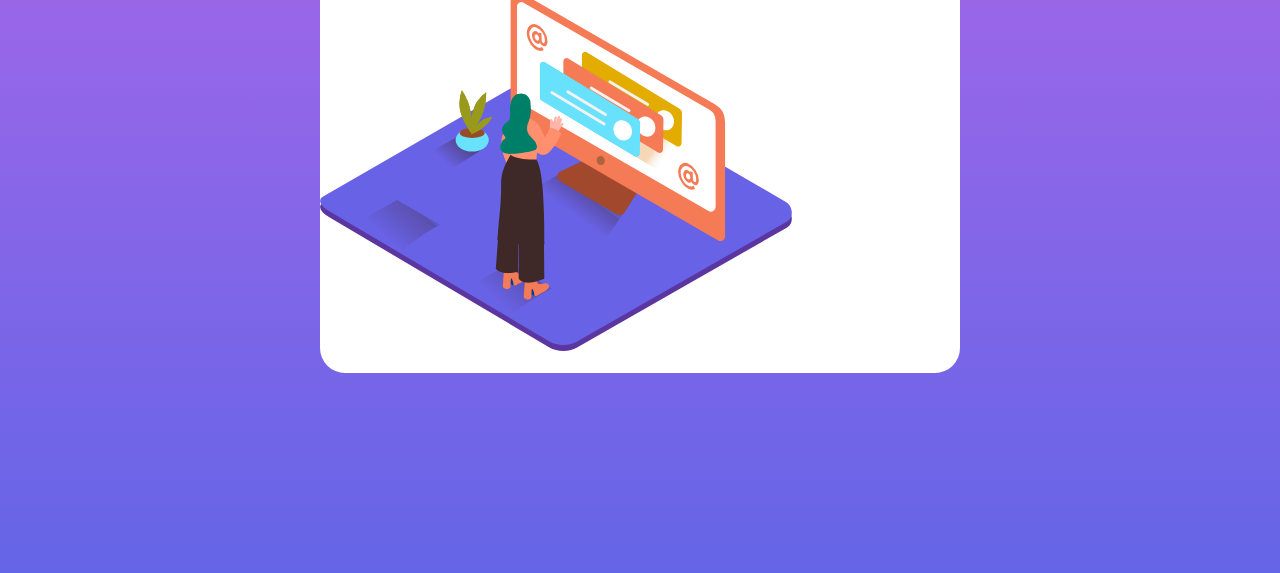
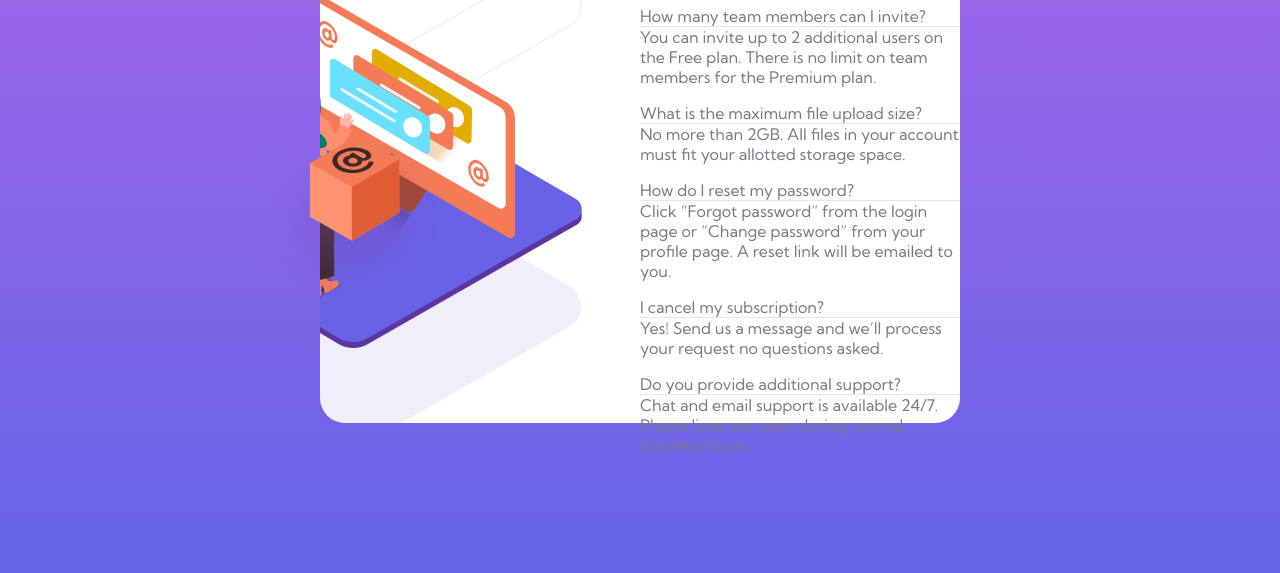
Before and after one commit to Ranffi/FAQ-Accordion-Card, a plain HTML site: page index.html in a window 1280 px wide. Shown: the part 227-800 px from the top of the page. Drawn offline with Linux system fonts and the light colour scheme.

Commit message:
styled images (correct position), added FAQ section (needs to be styled

```diff
--- a/index.html
+++ b/index.html
@@ -7,7 +7,8 @@
   <!-- displays site properly based on user's device -->
 
   <link rel="icon" type="image/png" sizes="32x32" href="./images/favicon-32x32.png">
-
+  <link rel="preconnect" href="https://fonts.gstatic.com">
+  <link href="https://fonts.googleapis.com/css2?family=Kumbh+Sans:wght@400;700&display=swap" rel="stylesheet">
   <title>Frontend Mentor | FAQ Accordion Card</title>
 
   <!-- Feel free to remove these styles or customise in your own stylesheet 👍 -->
@@ -26,31 +27,36 @@
 
 <body>
   <main>
-    <div>
-      <img src="images/illustration-woman-online-desktop.svg" alt="">
+    <div class="pics">
+      <img id='bg' src="images/bg-pattern-desktop.svg" alt="">
+      <img id='lady' src="images/illustration-woman-online-desktop.svg" alt="">
+    </div>
+    <img id='box' src="images/illustration-box-desktop.svg" alt="">
+    <div class="faq">
+      <h1>FAQ</h1>
+      <p><span>How many team members can I invite?</span>
+        You can invite up to 2 additional users on the Free plan. There is no limit on
+        team members for the Premium plan.</p>
+
+      <p> <span>What is the maximum file upload size?</span>
+        No more than 2GB. All files in your account must fit your allotted storage space.</p>
+
+      <p> <span>How do I reset my password?</span>
+        Click “Forgot password” from the login page or “Change password” from your profile page.
+        A reset link will be emailed to you.</p>
+
+      <p> <span>I cancel my subscription?</span>
+        Yes! Send us a message and we’ll process your request no questions asked.
+      </p>
+      <p><span>Do you provide additional support?</span>
+        Chat and email support is available 24/7. Phone lines are open during normal business hours.</p>
     </div>
   </main>
-  <!-- How many team members can I invite?
-  You can invite up to 2 additional users on the Free plan. There is no limit on
-  team members for the Premium plan.
 
-  What is the maximum file upload size?
-  No more than 2GB. All files in your account must fit your allotted storage space.
-
-  How do I reset my password?
-  Click “Forgot password” from the login page or “Change password” from your profile page.
-  A reset link will be emailed to you.
-
-  Can I cancel my subscription?
-  Yes! Send us a message and we’ll process your request no questions asked.
-
-  Do you provide additional support?
-  Chat and email support is available 24/7. Phone lines are open during normal business hours.
-
-  <div class="attribution">
+  <!-- <div class="attribution">
     Challenge by <a href="https://www.frontendmentor.io?ref=challenge" target="_blank">Frontend Mentor</a>.
     Coded by <a href="#">Your Name Here</a>.
-  </div> -->
-</body>
+  </div>
+</body> -->
 
 </html>
--- a/styles.css
+++ b/styles.css
@@ -1,22 +1,59 @@
-html {
-    height: 100%;
-}
 
 body {
-    background: linear-gradient(hsl(273, 75%, 66%), hsl(240, 73%, 65%));
+    background-image: linear-gradient(hsl(273, 75%, 66%), hsl(240, 73%, 65%));
     background-repeat: no-repeat;
     margin: 0;
     display: flex;
     justify-content: center;
     align-items: center;
-    height: 100%;
+    height: 100vh;
+    font-family: 'Kumbh Sans', sans-serif;
 }
 
 main {
-    height: 50%;
     width: 50%;
+    height: 500px;
     background-color: white;
     border-radius: 25px;
     display: flex;
     align-items: center;
 }
+
+.pics {
+    height: 100%;
+    width: 50%;
+    overflow: hidden;
+    position: relative;
+}
+#lady {
+    position: absolute;
+    right: 18%;
+    bottom: 15%;
+
+}
+
+#bg {
+    position: absolute;
+    right: 18%;
+    top: -58%;
+}
+
+#box {
+    position: absolute;
+    top: 45%;
+    left: 20.2%
+}
+
+.faq {
+    width: 50%;
+    height: 100%;
+}
+
+span {
+    border-bottom: 1px solid hsl(240, 5%, 91%);
+    display: block;
+}
+p {
+    /* hsl(237, 12%, 33%) */
+    color: hsl(240, 6%, 50%);
+}
```
